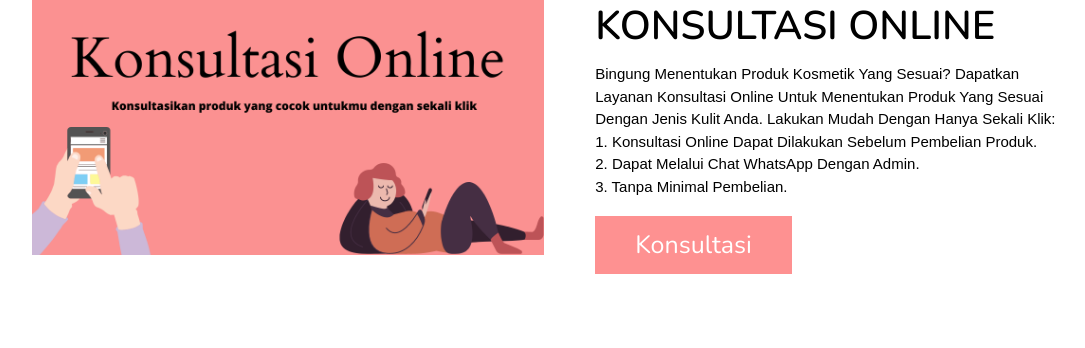
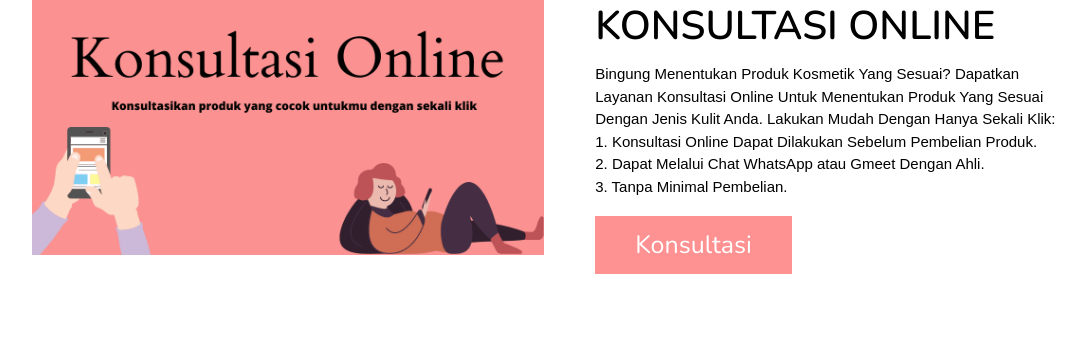
Before and after one commit to itsersa/WSI, a PHP site: page /wsi/konsultasi.php in a window 1280 px wide. Shown: the part 1082-1430 px from the top of the page, without its empty margins (96-1181 px from the left). Run offline with PHP 8.4, Linux system fonts and the light colour scheme; some libraries are stand-ins or nearby versions; some web fonts are replaced.

Commit message:
Update konsultasi.php

```diff
--- a/TA SEM 3/konsultasi.php
+++ b/TA SEM 3/konsultasi.php
@@ -65,11 +65,11 @@
                 <div class="content-off1">
                     <p> Bingung Menentukan Produk Kosmetik Yang Sesuai? Dapatkan Layanan Konsultasi Online Untuk Menentukan Produk Yang Sesuai Dengan Jenis Kulit Anda. Lakukan Mudah Dengan Hanya Sekali Klik: <br>
                         1. Konsultasi Online Dapat Dilakukan Sebelum Pembelian Produk. <br>
-                        2. Dapat Melalui Chat WhatsApp Dengan Admin. <br>
+                        2. Dapat Melalui Chat WhatsApp atau Gmeet Dengan Ahli. <br>
                         3. Tanpa Minimal Pembelian. <br>
                     </p>
                     <div class="button-off1">
-                        <a href="https://api.whatsapp.com/send?phone=6281331600029">Konsultasi</a>
+                        <a href="#book.html">Konsultasi</a>
                     </div>
                 </div>
             </div>
```
